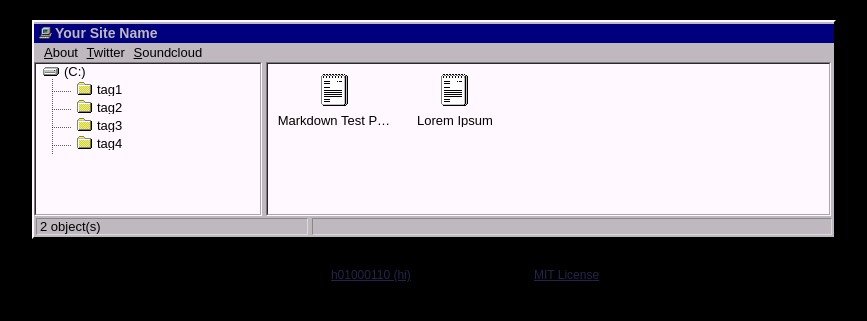
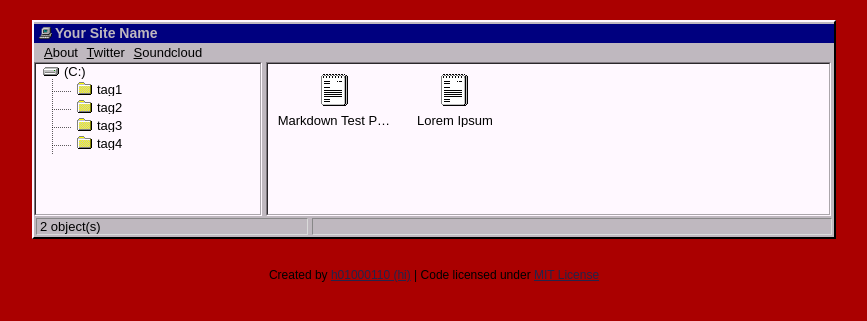
Before and after one commit to demonuser/demonuser.github.io, a Jekyll site: the page built from index.html, in a window 1280 px wide. Shown: the top 321 px of the page, without its empty margins (206-1073 px from the left). Built offline with Jekyll 4.4.1, drawn with Linux system fonts in a browser that asks for light colours.

Commit message:
Mr Hyde was here …

```diff
--- a/_sass/_main.scss
+++ b/_sass/_main.scss
@@ -1,5 +1,5 @@
 body {
-	background: #000000;
+	background: #aa0000;
 	font-family: sans-serif, serif, monospace;
 	font-size: 13px;
 }
```
